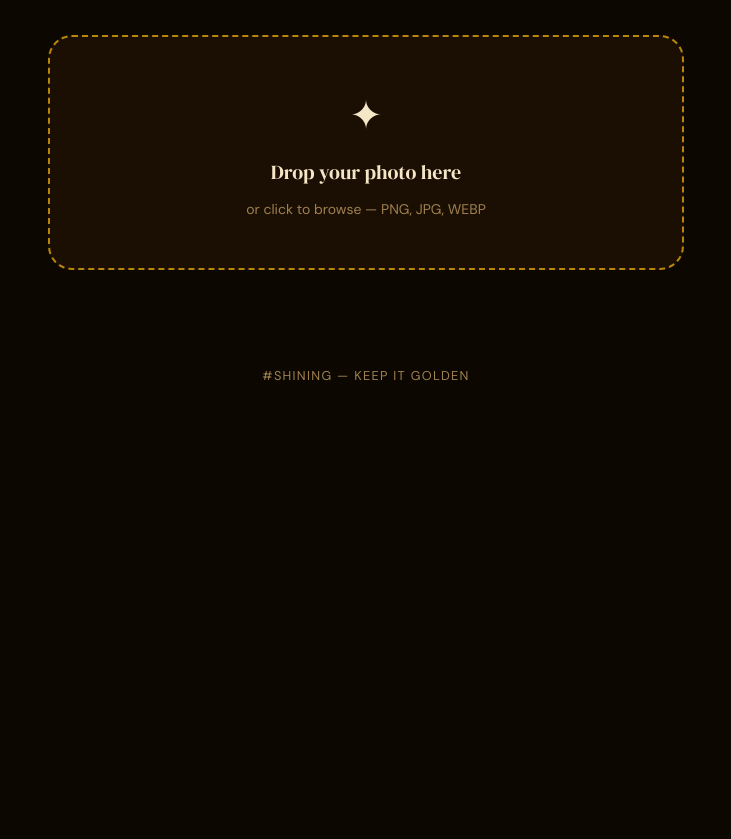
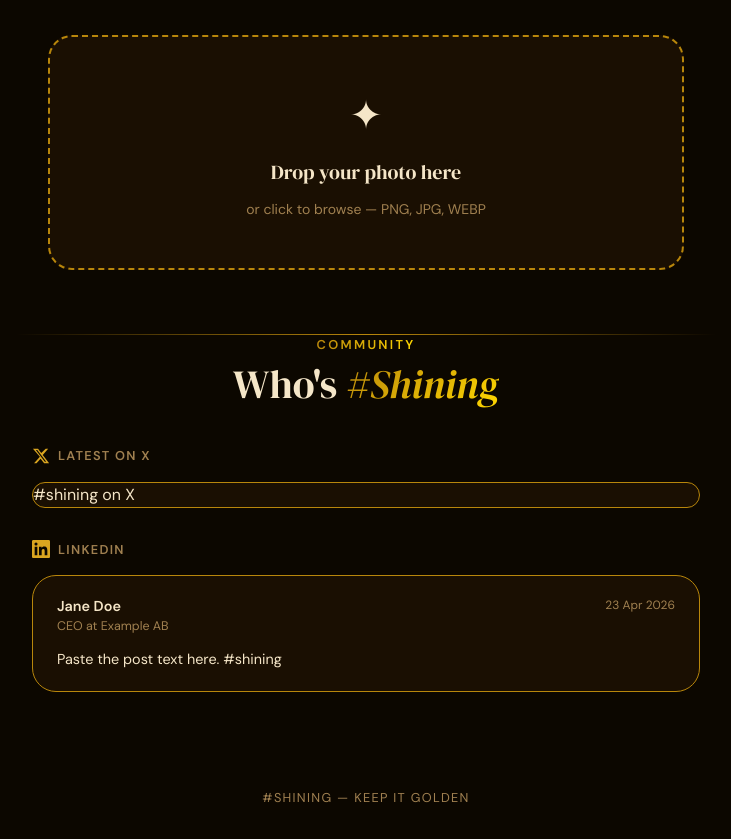
Before and after one commit to hagerling/i-am-shining, an Astro site: page / in a window 1280 px wide. Shown: the part 397-1236 px from the top of the page, without its empty margins (274-1005 px from the left). Before the commit the page ends 814 px from the top, so only its background shows below. Built offline with nearby package versions, Linux system fonts and the light colour scheme; Astro itself is replaced by a stand-in of ours.

Commit message:
feat: social feed — Twitter widget + LinkedIn manual posts

```diff
--- a/package.json
+++ b/package.json
@@ -11,7 +11,9 @@
     "preview": "astro preview",
     "astro": "astro",
     "test": "vitest run",
-    "test:watch": "vitest"
+    "test:watch": "vitest",
+    "fetch-posts": "node scripts/fetch-posts.mjs",
+    "deploy": "lftp -e \"mirror -R --delete --exclude .DS_Store dist/ /hagerling.se/public_html/shining/; quit\" -u hagerling.se,***REMOVED*** ftpcluster.loopia.se"
   },
   "vitest": {
     "environment": "jsdom"
@@ -31,6 +33,7 @@
   "devDependencies": {
     "@vitest/coverage-v8": "^4.1.5",
     "@vitest/ui": "^4.1.5",
+    "fast-xml-parser": "^5.7.1",
     "jsdom": "^29.0.2",
     "typescript": "^5.9.3",
     "vitest": "^4.1.5"
--- /dev/null
+++ b/scripts/fetch-posts.mjs
@@ -0,0 +1,134 @@
+/**
+ * Fetches the latest #shining posts from Twitter (via Nitter RSS)
+ * and merges with manually curated LinkedIn posts.
+ *
+ * Usage: npm run fetch-posts
+ * Output: src/data/social-posts.json
+ */
+
+import { XMLParser } from 'fast-xml-parser';
+import { readFile, writeFile } from 'fs/promises';
+import { existsSync } from 'fs';
+import { fileURLToPath } from 'url';
+import { dirname, join } from 'path';
+
+const __dirname = dirname(fileURLToPath(import.meta.url));
+const OUT_FILE = join(__dirname, '../src/data/social-posts.json');
+const LINKEDIN_FILE = join(__dirname, '../src/data/linkedin-manual.json');
+
+// Nitter instances (public mirrors of Twitter, no auth needed)
+// If one fails the script tries the next
+const NITTER_INSTANCES = [
+  'https://nitter.poast.org',
+  'https://nitter.privacydev.net',
+  'https://nitter.cz',
+  'https://nitter.net',
+];
+
+async function fetchTwitterPosts() {
+  for (const instance of NITTER_INSTANCES) {
+    try {
+      console.log(`Trying ${instance}...`);
+      const res = await fetch(
+        `${instance}/search/rss?q=%23shining&f=tweets`,
+        {
+          headers: { 'User-Agent': 'Mozilla/5.0 (compatible; Shining-bot/1.0)' },
+          signal: AbortSignal.timeout(12000),
+        }
+      );
+      if (!res.ok) {
+        console.warn(`  → HTTP ${res.status}, skipping`);
+        continue;
+      }
+      const xml = await res.text();
+      const parser = new XMLParser({ ignoreAttributes: false });
+      const doc = parser.parse(xml);
+      const rawItems = doc?.rss?.channel?.item ?? [];
+      const items = Array.isArray(rawItems) ? rawItems : [rawItems];
+
+      const posts = items.slice(0, 10).map((item) => ({
+        platform: 'twitter',
+        author: item['dc:creator'] ?? item.author ?? 'Unknown',
+        content: stripHtml(item.description ?? item.title ?? ''),
+        url: item.link ?? '',
+        date: item.pubDate ?? '',
+        avatar: null,
+      }));
+
+      console.log(`  ✓ Got ${posts.length} Twitter posts from ${instance}`);
+      return posts;
+    } catch (err) {
+      console.warn(`  → Failed: ${err.message}`);
+    }
+  }
+  console.warn('All Nitter instances failed — Twitter posts will be empty.');
+  return [];
+}
+
+function stripHtml(html) {
+  return html
+    .replace(/<br\s*\/?>/gi, '\n')
+    .replace(/<[^>]+>/g, '')
+    .replace(/&amp;/g, '&')
+    .replace(/&lt;/g, '<')
+    .replace(/&gt;/g, '>')
+    .replace(/&quot;/g, '"')
+    .replace(/&#39;/g, "'")
+    .replace(/&nbsp;/g, ' ')
+    .trim();
+}
+
+async function loadLinkedInPosts() {
+  if (!existsSync(LINKEDIN_FILE)) {
+    console.log('No linkedin-manual.json found — creating template...');
+    const template = [
+      {
+        platform: 'linkedin',
+        author: 'Jane Doe',
+        authorTitle: 'CEO at Example AB',
+        content: 'Paste the post text here. #shining',
+        url: 'https://www.linkedin.com/posts/example',
+        date: new Date().toISOString(),
+        avatar: null,
+      },
+    ];
+    await writeFile(LINKEDIN_FILE, JSON.stringify(template, null, 2));
+    console.log(`  → Created template at src/data/linkedin-manual.json`);
+    console.log('  → Edit it with real LinkedIn posts and run fetch-posts again.');
+    return template;
+  }
+  const raw = await readFile(LINKEDIN_FILE, 'utf8');
+  const posts = JSON.parse(raw);
+  console.log(`  ✓ Loaded ${posts.length} LinkedIn posts from linkedin-manual.json`);
+  return posts.map((p) => ({ ...p, platform: 'linkedin' }));
+}
+
+async function main() {
+  console.log('\n=== Fetching #shining posts ===\n');
+
+  const [twitter, linkedin] = await Promise.all([
+    fetchTwitterPosts(),
+    loadLinkedInPosts(),
+  ]);
+
+  // Interleave: twitter first, then linkedin, sorted by date desc where possible
+  const all = [...twitter, ...linkedin].sort((a, b) => {
+    const da = a.date ? new Date(a.date).getTime() : 0;
+    const db = b.date ? new Date(b.date).getTime() : 0;
+    return db - da;
+  });
+
+  const output = {
+    fetchedAt: new Date().toISOString(),
+    posts: all,
+  };
+
+  await writeFile(OUT_FILE, JSON.stringify(output, null, 2));
+  console.log(`\n✓ Wrote ${all.length} posts to src/data/social-posts.json`);
+  console.log('  Run: npm run build && npm run deploy\n');
+}
+
+main().catch((err) => {
+  console.error(err);
+  process.exit(1);
+});
--- /dev/null
+++ b/src/components/SocialFeed.tsx
@@ -0,0 +1,178 @@
+import { useEffect, useRef } from 'react';
+
+interface SocialPost {
+  platform: string;
+  author: string;
+  authorTitle?: string;
+  content: string;
+  url: string;
+  date: string;
+  avatar: string | null;
+}
+
+interface Props {
+  linkedinPosts: SocialPost[];
+}
+
+export function SocialFeed({ linkedinPosts }: Props) {
+  const twitterRef = useRef<HTMLDivElement>(null);
+
+  // Inject Twitter widget script once
+  useEffect(() => {
+    if (!twitterRef.current) return;
+    const existing = document.getElementById('twitter-wjs');
+    if (!existing) {
+      const script = document.createElement('script');
+      script.id = 'twitter-wjs';
+      script.src = 'https://platform.twitter.com/widgets.js';
+      script.async = true;
+      document.body.appendChild(script);
+    } else {
+      // If already loaded, re-parse widgets
+      (window as any).twttr?.widgets?.load(twitterRef.current);
+    }
+  }, []);
+
+  const formatDate = (dateStr: string) => {
+    try {
+      return new Date(dateStr).toLocaleDateString('en-SE', {
+        year: 'numeric',
+        month: 'short',
+        day: 'numeric',
+      });
+    } catch {
+      return dateStr;
+    }
+  };
+
+  return (
+    <section style={{ width: '100%', maxWidth: '700px', margin: '0 auto', padding: '0 1rem 4rem' }}>
+      <div className="flex flex-col items-center gap-2" style={{ marginBottom: '2.5rem', textAlign: 'center' }}>
+        <div style={{
+          display: 'inline-block',
+          background: 'linear-gradient(90deg, var(--color-gold-dim), var(--color-gold-light))',
+          WebkitBackgroundClip: 'text',
+          WebkitTextFillColor: 'transparent',
+          backgroundClip: 'text',
+          fontSize: '0.8rem',
+          fontWeight: 600,
+          letterSpacing: '0.18em',
+          textTransform: 'uppercase',
+        }}>
+          Community
+        </div>
+        <h2 style={{
+          fontFamily: 'DM Serif Display, serif',
+          fontSize: 'clamp(1.5rem, 4vw, 2.5rem)',
+          color: 'var(--color-text)',
+          margin: 0,
+          lineHeight: 1.1,
+        }}>
+          Who&apos;s <em style={{
+            fontStyle: 'italic',
+            background: 'linear-gradient(135deg, var(--color-gold-dim), var(--color-gold-light))',
+            WebkitBackgroundClip: 'text',
+            WebkitTextFillColor: 'transparent',
+            backgroundClip: 'text',
+          }}>#Shining</em>
+        </h2>
+      </div>
+
+      <div className="flex flex-col gap-8">
+        {/* Twitter live widget */}
+        <div>
+          <div style={{ display: 'flex', alignItems: 'center', gap: '0.5rem', marginBottom: '1rem' }}>
+            <svg width="18" height="18" viewBox="0 0 24 24" fill="currentColor" style={{ color: 'var(--color-gold)' }}>
+              <path d="M18.244 2.25h3.308l-7.227 8.26 8.502 11.24H16.17l-4.714-6.231-5.401 6.231H2.744l7.737-8.845L1.254 2.25H8.08l4.253 5.622 5.911-5.622zm-1.161 17.52h1.833L7.084 4.126H5.117z"/>
+            </svg>
+            <span style={{ color: 'var(--color-text-muted)', fontSize: '0.8rem', letterSpacing: '0.1em', textTransform: 'uppercase', fontWeight: 600 }}>
+              Latest on X
+            </span>
+          </div>
+          <div
+            ref={twitterRef}
+            style={{
+              background: 'var(--color-surface)',
+              border: '1px solid var(--color-gold-dim)',
+              borderRadius: 'var(--radius-card)',
+              overflow: 'hidden',
+            }}
+          >
+            <a
+              className="twitter-timeline"
+              data-theme="dark"
+              data-chrome="noheader nofooter noborders"
+              data-tweet-limit="5"
+              data-height="500"
+              href="https://twitter.com/hashtag/shining?src=hashtag_click&f=live"
+            >
+              #shining on X
+            </a>
+          </div>
+        </div>
+
+        {/* LinkedIn manual posts */}
+        {linkedinPosts.length > 0 && (
+          <div>
+            <div style={{ display: 'flex', alignItems: 'center', gap: '0.5rem', marginBottom: '1rem' }}>
+              <svg width="18" height="18" viewBox="0 0 24 24" fill="currentColor" style={{ color: 'var(--color-gold)' }}>
+                <path d="M20.447 20.452h-3.554v-5.569c0-1.328-.027-3.037-1.852-3.037-1.853 0-2.136 1.445-2.136 2.939v5.667H9.351V9h3.414v1.561h.046c.477-.9 1.637-1.85 3.37-1.85 3.601 0 4.267 2.37 4.267 5.455v6.286zM5.337 7.433a2.062 2.062 0 01-2.063-2.065 2.064 2.064 0 112.063 2.065zm1.782 13.019H3.555V9h3.564v11.452zM22.225 0H1.771C.792 0 0 .774 0 1.729v20.542C0 23.227.792 24 1.771 24h20.451C23.2 24 24 23.227 24 22.271V1.729C24 .774 23.2 0 22.222 0h.003z"/>
+              </svg>
+              <span style={{ color: 'var(--color-text-muted)', fontSize: '0.8rem', letterSpacing: '0.1em', textTransform: 'uppercase', fontWeight: 600 }}>
+                LinkedIn
+              </span>
+            </div>
+            <div className="flex flex-col gap-4">
+              {linkedinPosts.map((post, i) => (
+                <a
+                  key={i}
+                  href={post.url}
+                  target="_blank"
+                  rel="noopener noreferrer"
+                  style={{
+                    display: 'block',
+                    background: 'var(--color-surface)',
+                    border: '1px solid var(--color-gold-dim)',
+                    borderRadius: 'var(--radius-card)',
+                    padding: '1.25rem 1.5rem',
+                    textDecoration: 'none',
+                    transition: 'border-color 0.2s, background 0.2s',
+                  }}
+                  onMouseEnter={(e) => {
+                    (e.currentTarget as HTMLElement).style.borderColor = 'var(--color-gold)';
+                    (e.currentTarget as HTMLElement).style.background = 'var(--color-surface-2)';
+                  }}
+                  onMouseLeave={(e) => {
+                    (e.currentTarget as HTMLElement).style.borderColor = 'var(--color-gold-dim)';
+                    (e.currentTarget as HTMLElement).style.background = 'var(--color-surface)';
+                  }}
+                >
+                  <div className="flex flex-col gap-3">
+                    <div className="flex items-start justify-between gap-2">
+                      <div>
+                        <div style={{ color: 'var(--color-text)', fontWeight: 600, fontSize: '0.9rem' }}>
+                          {post.author}
+                        </div>
+                        {post.authorTitle && (
+                          <div style={{ color: 'var(--color-text-muted)', fontSize: '0.78rem' }}>
+                            {post.authorTitle}
+                          </div>
+                        )}
+                      </div>
+                      <div style={{ color: 'var(--color-text-muted)', fontSize: '0.75rem', whiteSpace: 'nowrap' }}>
+                        {formatDate(post.date)}
+                      </div>
+                    </div>
+                    <p style={{ color: 'var(--color-text)', fontSize: '0.9rem', lineHeight: 1.6, margin: 0 }}>
+                      {post.content}
+                    </p>
+                  </div>
+                </a>
+              ))}
+            </div>
+          </div>
+        )}
+      </div>
+    </section>
+  );
+}
--- /dev/null
+++ b/src/data/linkedin-manual.json
@@ -0,0 +1,11 @@
+[
+  {
+    "platform": "linkedin",
+    "author": "Jane Doe",
+    "authorTitle": "CEO at Example AB",
+    "content": "Paste the post text here. #shining",
+    "url": "https://www.linkedin.com/posts/example",
+    "date": "2026-04-23T10:00:00.000Z",
+    "avatar": null
+  }
+]
--- /dev/null
+++ b/src/data/social-posts.json
@@ -0,0 +1,14 @@
+{
+  "fetchedAt": "2026-04-23T12:01:04.663Z",
+  "posts": [
+    {
+      "platform": "linkedin",
+      "author": "Jane Doe",
+      "authorTitle": "CEO at Example AB",
+      "content": "Paste the post text here. #shining",
+      "url": "https://www.linkedin.com/posts/example",
+      "date": "2026-04-23T10:00:00.000Z",
+      "avatar": null
+    }
+  ]
+}
--- a/src/pages/index.astro
+++ b/src/pages/index.astro
@@ -1,6 +1,10 @@
 ---
 import Layout from '../layouts/Layout.astro';
 import { ImageEditor } from '../components/ImageEditor';
+import { SocialFeed } from '../components/SocialFeed';
+import postsData from '../data/social-posts.json';
+
+const linkedinPosts = postsData.posts.filter((p) => p.platform === 'linkedin');
 ---
 
 <Layout>
@@ -18,6 +22,10 @@ import { ImageEditor } from '../components/ImageEditor';
     <section class="editor-section">
       <ImageEditor client:load />
     </section>
+
+    <div class="divider"></div>
+
+    <SocialFeed linkedinPosts={linkedinPosts} client:load />
 
     <footer class="site-footer">
       <p>#shining &mdash; keep it golden</p>
@@ -92,6 +100,14 @@ import { ImageEditor } from '../components/ImageEditor';
     padding: 2rem 1rem 4rem;
   }
 
+  .divider {
+    width: 100%;
+    max-width: 700px;
+    height: 1px;
+    background: linear-gradient(90deg, transparent, var(--color-gold-dim), transparent);
+    margin: 0 auto;
+  }
+
   .site-footer {
     padding: 2rem;
     color: var(--color-text-muted);
```
Also changed, not shown: 1 other file.
